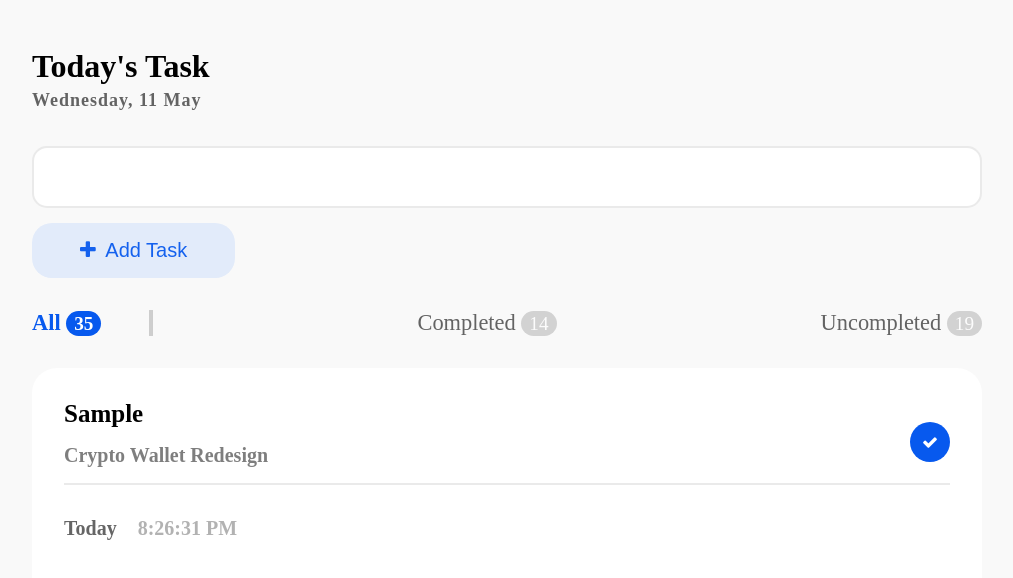
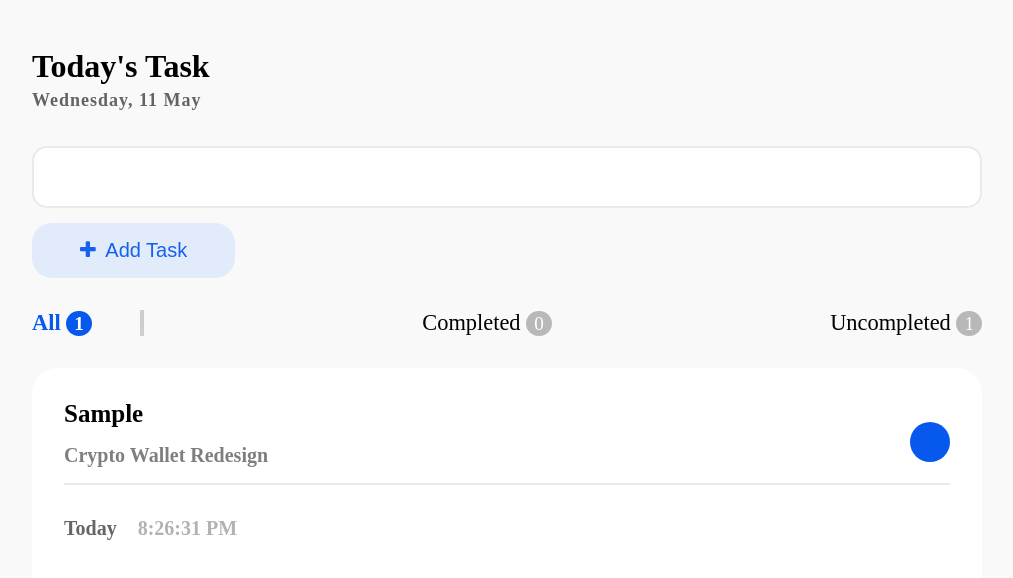
Before and after one commit to Habbeunik/Todo, a plain HTML site: page index.html in a window 1280 px wide. Both pictures are taken after typing "Sample" into the empty fields and a click on the button "Add Task". Shown: the whole page, without its empty margins (133-1146 px from the left). Drawn offline with Linux system fonts and the light colour scheme.

Commit message:
Latest work

```diff
--- a/index.html
+++ b/index.html
@@ -30,11 +30,13 @@
         </form>
 
         <nav>
-          <a href="#" id="allTodoTab"
-            >all <span style="background-color: #0759ee">35</span></a
+          <a href="#" id="allTodoTab">all <span>0</span></a>
+          <a href="#completed" id="completedTodoTab"
+            >Completed <span>0</span></a
           >
-          <a href="#" id="completedTodoTab">Completed <span>14</span></a>
-          <a href="#" id="unCompletedTodoTab">Uncompleted <span>19</span></a>
+          <a href="#unCompleted" id="unCompletedTodoTab"
+            >Uncompleted <span>0</span></a
+          >
         </nav>
       </div>
 
--- a/main.css
+++ b/main.css
@@ -59,17 +59,13 @@ nav {
 nav a {
   color: black;
   font-weight: 500;
-  opacity: 0.6;
   text-decoration: none;
   font-size: 1.4rem;
   text-transform: capitalize;
   /* padding: 0 2rem; */
 }
 nav a:first-child {
-  color: #0759ee;
-  font-weight: 700;
   border-right: 4px solid rgba(128, 128, 128, 0.365);
-  opacity: 1;
   padding-right: 3rem;
 }
 nav a span {
@@ -78,6 +74,15 @@ nav a span {
   padding: 2px 8px;
   border-radius: 15px;
   font-size: 1.2rem;
+}
+
+nav a:active {
+  color: #0759ee;
+  font-weight: 700;
+}
+
+nav a:active span {
+  background-color: #0759ee;
 }
 /* main{
     overflow-y: scroll;
--- a/main.js
+++ b/main.js
@@ -1,4 +1,69 @@
 const todoData = [];
+const TABS = {
+  all: "all",
+  unCompleted: "unCompleted",
+  completed: "done",
+};
+let activeTab = TABS.all;
+
+const allTodoTab = document.querySelector("#allTodoTab");
+const completedTodoTab = document.querySelector("#completedTodoTab");
+const unCompletedTodoTab = document.querySelector("#unCompletedTodoTab");
+
+function getUnCompletedTodos(todos) {
+  return todos.filter((todo) => !todo.isCompleted);
+}
+
+function getCompletedTodos(todos) {
+  return todos.filter((todo) => todo.isCompleted);
+}
+
+function renderUI(todos) {
+  renderTabs();
+  renderTodos(todos);
+}
+
+function styleActiveTab(tab) {
+  tab.style.color = "#0759ee";
+  tab.style.fontWeight = 700;
+
+  tab.querySelector("span").style.backgroundColor = "#0759ee";
+}
+
+function styleTab(tab) {
+  tab.style.color = "black";
+  tab.style.fontWeight = "normal";
+
+  tab.querySelector("span").style.backgroundColor =
+    "rgba(128, 128, 128, 0.537)";
+}
+
+function renderTabs() {
+  allTodoTab.querySelector("span").textContent = todoData.length;
+  completedTodoTab.querySelector("span").textContent =
+    getCompletedTodos(todoData).length;
+  unCompletedTodoTab.querySelector("span").textContent =
+    getUnCompletedTodos(todoData).length;
+
+  styleTab(allTodoTab);
+  styleTab(completedTodoTab);
+  styleTab(unCompletedTodoTab);
+
+  styleActiveTab(
+    activeTab === TABS.all
+      ? allTodoTab
+      : activeTab === TABS.completed
+      ? completedTodoTab
+      : unCompletedTodoTab
+  );
+}
+
+function getTabTodoData() {
+  if (activeTab === TABS.all) return todoData;
+  if (activeTab === TABS.unCompleted) return getUnCompletedTodos(todoData);
+
+  return getCompletedTodos(todoData);
+}
 
 const todoForm = document.querySelector("#todoForm");
 const todoInput = document.querySelector("#todoInput");
@@ -13,12 +78,12 @@ todoForm.addEventListener("submit", (e) => {
     isCompleted: false,
     date: new Date(),
   });
-  renderTodos(todoData);
+  renderUI(getTabTodoData());
 
   todoInput.value = "";
 });
 
-function renderTodoCard(todo) {
+function renderTodoCard(todo, index) {
   const todoCard = document.createElement("div");
   todoCard.classList.add("todoCard");
 
@@ -30,37 +95,48 @@ function renderTodoCard(todo) {
               </div>
 
               <div class="circle">
-                <i class="fa fa-check" aria-hidden="true"></i>
+                <i class="fa ${
+                  todo.isCompleted ? "fa-check" : ""
+                }" aria-hidden="true"></i>
               </div>
             </div>
 
             <p>today <span>${todo.date.toLocaleTimeString()}</span></p>
   `;
 
+  addIsCompletedToggleToCard(todoCard, index);
+
   return todoCard;
 }
 
+const addIsCompletedToggleToCard = (todoCard, index) => {
+  const statusButton = todoCard.querySelector(".circle");
+  statusButton.addEventListener("click", () => {
+    todoData[index].isCompleted = !todoData[index].isCompleted;
+    renderUI(getTabTodoData());
+  });
+};
+
 function renderTodos(todos) {
   todoDisplay.innerHTML = "";
-  todos.forEach((todo) => {
-    todoDisplay.appendChild(renderTodoCard(todo));
+  todos.forEach((todo, index) => {
+    todoDisplay.appendChild(renderTodoCard(todo, index));
   });
 }
 
-const allTodoTab = document.querySelector("#allTodoTab");
-const completedTodoTab = document.querySelector("#completedTodoTab");
-const unCompletedTodoTab = document.querySelector("#unCompletedTodoTab");
-
 allTodoTab.addEventListener("click", () => {
-  renderTodos(todoData);
+  activeTab = TABS.all;
+  renderUI(getTabTodoData(todoData));
 });
 
 completedTodoTab.addEventListener("click", () => {
-  const completedTodos = todoData.filter((todo) => todo.isCompleted);
-  renderTodos(completedTodos);
+  activeTab = TABS.completed;
+  renderUI(getTabTodoData(todoData));
 });
 
 unCompletedTodoTab.addEventListener("click", () => {
-  const unCompletedTodos = todoData.filter((todo) => !todo.isCompleted);
-  renderTodos(unCompletedTodos);
+  activeTab = TABS.unCompleted;
+  renderUI(getTabTodoData(todoData));
 });
+
+renderUI();
```
